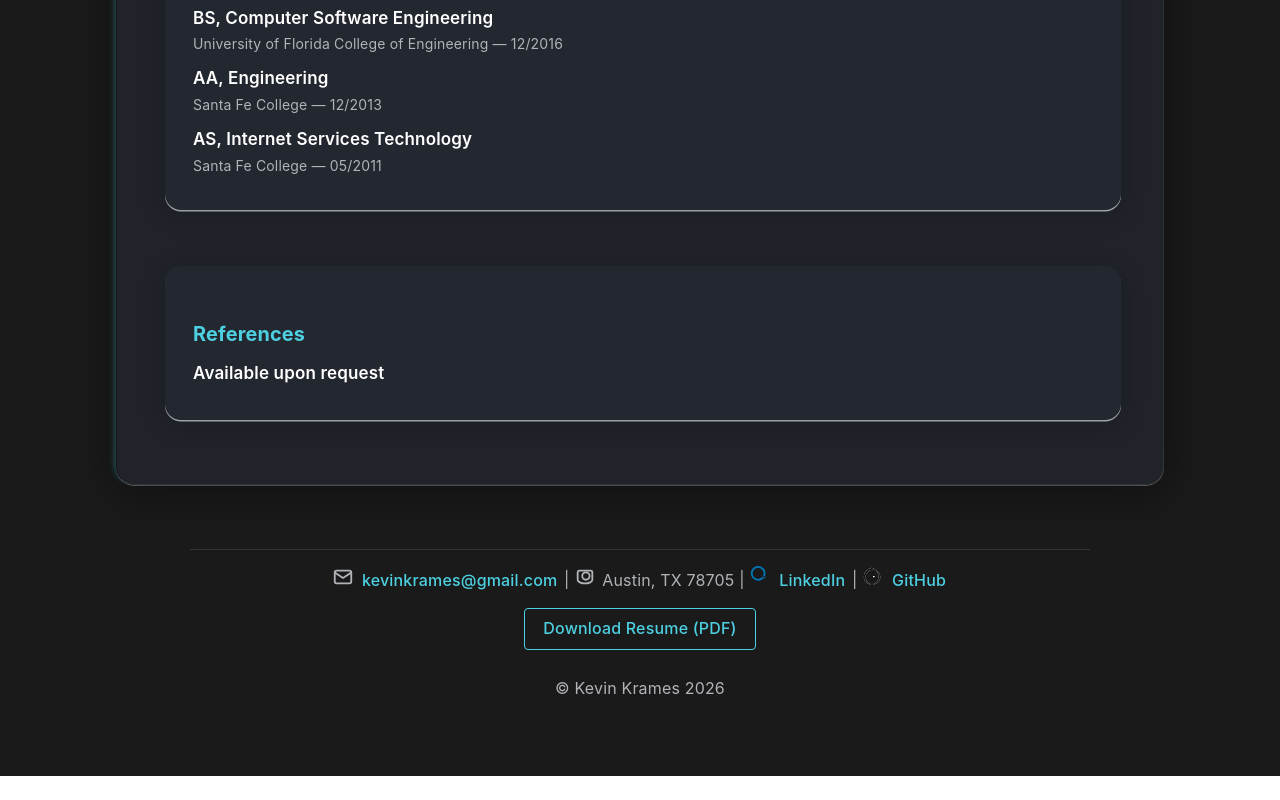
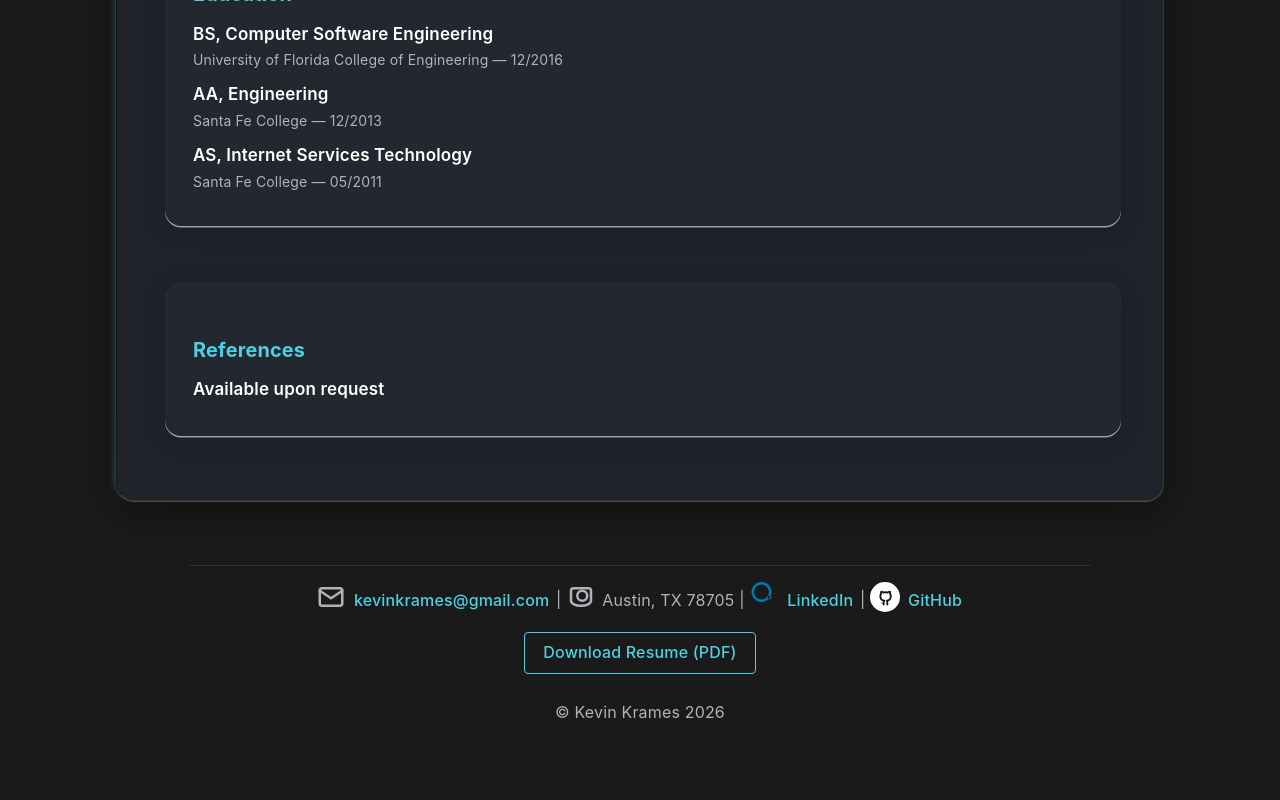
Before and after one commit to KevinKrames/KevinKrames, a React (Vite) app: page / in a window 1280 px wide. Shown: the part 2749-3549 px from the top of the page. Before the commit the page ends 3525 px from the top, so only its background shows below. Built offline with nearby package versions, Linux system fonts and the light colour scheme.

Commit message:
Update App.jsx

```diff
--- a/src/App.jsx
+++ b/src/App.jsx
@@ -119,25 +119,25 @@ function PanelRoutes() {
                     <div className="contact-list">
                     <span>
                       <span style={{verticalAlign: 'middle', marginRight: '6px'}}>
-                        <svg width="22" height="22" viewBox="0 0 24 24" fill="none" stroke="currentColor" strokeWidth="2" strokeLinecap="round" strokeLinejoin="round"><rect x="3" y="5" width="18" height="14" rx="2"/><polyline points="3 7 12 13 21 7"/></svg>
+                        <svg width="30" height="30" viewBox="0 0 24 24" fill="none" stroke="currentColor" strokeWidth="2" strokeLinecap="round" strokeLinejoin="round"><rect x="3" y="5" width="18" height="14" rx="2"/><polyline points="3 7 12 13 21 7"/></svg>
                       </span>
                       Email: <a href={`mailto:${data.contact.email}`}>{data.contact.email}</a>
                     </span>
                     <span>
                       <span style={{verticalAlign: 'middle', marginRight: '6px'}}>
-                        <svg width="22" height="22" viewBox="0 0 24 24" fill="none" stroke="currentColor" strokeWidth="2" strokeLinecap="round" strokeLinejoin="round"><path d="M17 11a4 4 0 1 1-8 0 4 4 0 0 1 8 0z"/><path d="M12 19c-4.418 0-8-1.79-8-4V7a2 2 0 0 1 2-2h12a2 2 0 0 1 2 2v8c0 2.21-3.582 4-8 4z"/></svg>
+                        <svg width="30" height="30" viewBox="0 0 24 24" fill="none" stroke="currentColor" strokeWidth="2" strokeLinecap="round" strokeLinejoin="round"><path d="M17 11a4 4 0 1 1-8 0 4 4 0 0 1 8 0z"/><path d="M12 19c-4.418 0-8-1.79-8-4V7a2 2 0 0 1 2-2h12a2 2 0 0 1 2 2v8c0 2.21-3.582 4-8 4z"/></svg>
                       </span>
                       Location: {data.contact.location}
                     </span>
                     <span>
                       <span style={{verticalAlign: 'middle', marginRight: '6px'}}>
-                        <svg width="22" height="22" viewBox="0 0 24 24" fill="none" xmlns="http://www.w3.org/2000/svg"><path d="M16 8a6 6 0 0 0-12 0c0 3.31 2.69 6 6 6s6-2.69 6-6zm-6 8c-4.41 0-8-3.59-8-8s3.59-8 8-8 8 3.59 8 8-3.59 8-8 8zm6.5-2.5c.83 0 1.5-.67 1.5-1.5S17.33 11 16.5 11 15 11.67 15 12.5s.67 1.5 1.5 1.5z" fill="#0077B5"/></svg>
+                        <svg width="30" height="30" viewBox="0 0 24 24" fill="none" xmlns="http://www.w3.org/2000/svg"><path d="M16 8a6 6 0 0 0-12 0c0 3.31 2.69 6 6 6s6-2.69 6-6zm-6 8c-4.41 0-8-3.59-8-8s3.59-8 8-8 8 3.59 8 8-3.59 8-8 8zm6.5-2.5c.83 0 1.5-.67 1.5-1.5S17.33 11 16.5 11 15 11.67 15 12.5s.67 1.5 1.5 1.5z" fill="#0077B5"/></svg>
                       </span>
                       LinkedIn: <a href={`https://${data.contact.linkedin}`} target="_blank" rel="noopener noreferrer">{data.contact.linkedin}</a>
                     </span>
                     <span>
                       <span style={{verticalAlign: 'middle', marginRight: '6px'}}>
-                        <svg width="22" height="22" viewBox="0 0 24 24" fill="none" xmlns="http://www.w3.org/2000/svg"><path d="M12 2C6.48 2 2 6.48 2 12c0 4.41 3.59 8 8 8s8-3.59 8-8c0-5.52-4.48-10-8-10zm0 18c-4.41 0-8-3.59-8-8s3.59-8 8-8 8 3.59 8 8-3.59 8-8 8zm-1-13h2v2h-2zm1 2c-1.1 0-2 .9-2 2v6h2v-6h2v6h2v-6c0-1.1-.9-2-2-2z" fill="#181717"/></svg>
+                        <svg width="30" height="30" viewBox="0 0 24 24" fill="none" xmlns="http://www.w3.org/2000/svg"><path d="M12 2C6.48 2 2 6.48 2 12c0 4.41 3.59 8 8 8s8-3.59 8-8c0-5.52-4.48-10-8-10zm0 18c-4.41 0-8-3.59-8-8s3.59-8 8-8 8 3.59 8 8-3.59 8-8 8zm-1-13h2v2h-2zm1 2c-1.1 0-2 .9-2 2v6h2v-6h2v6h2v-6c0-1.1-.9-2-2-2z" fill="#181717"/></svg>
                       </span>
                       GitHub: <a href={`https://${data.contact.github}`} target="_blank" rel="noopener noreferrer">{data.contact.github}</a>
                     </span>
@@ -336,30 +336,31 @@ function App() {
         <div className="footer-contact">
           <span>
             <span style={{verticalAlign: 'middle', marginRight: '6px'}}>
-              <svg width="22" height="22" viewBox="0 0 24 24" fill="none" stroke="currentColor" strokeWidth="2" strokeLinecap="round" strokeLinejoin="round"><rect x="3" y="5" width="18" height="14" rx="2"/><polyline points="3 7 12 13 21 7"/></svg>
+              <svg width="30" height="30" viewBox="0 0 24 24" fill="none" stroke="currentColor" strokeWidth="2" strokeLinecap="round" strokeLinejoin="round"><rect x="3" y="5" width="18" height="14" rx="2"/><polyline points="3 7 12 13 21 7"/></svg>
             </span>
             <a href="mailto:kevinkrames@gmail.com">kevinkrames@gmail.com</a>
           </span>
           <span> | </span>
           <span>
             <span style={{verticalAlign: 'middle', marginRight: '6px'}}>
-              <svg width="22" height="22" viewBox="0 0 24 24" fill="none" stroke="currentColor" strokeWidth="2" strokeLinecap="round" strokeLinejoin="round"><path d="M17 11a4 4 0 1 1-8 0 4 4 0 0 1 8 0z"/><path d="M12 19c-4.418 0-8-1.79-8-4V7a2 2 0 0 1 2-2h12a2 2 0 0 1 2 2v8c0 2.21-3.582 4-8 4z"/></svg>
+              <svg width="30" height="30" viewBox="0 0 24 24" fill="none" stroke="currentColor" strokeWidth="2" strokeLinecap="round" strokeLinejoin="round"><path d="M17 11a4 4 0 1 1-8 0 4 4 0 0 1 8 0z"/><path d="M12 19c-4.418 0-8-1.79-8-4V7a2 2 0 0 1 2-2h12a2 2 0 0 1 2 2v8c0 2.21-3.582 4-8 4z"/></svg>
             </span>
             Austin, TX 78705
           </span>
           <span> | </span>
           <span>
             <span style={{verticalAlign: 'middle', marginRight: '6px'}}>
-              <svg width="22" height="22" viewBox="0 0 24 24" fill="none" xmlns="http://www.w3.org/2000/svg"><path d="M16 8a6 6 0 0 0-12 0c0 3.31 2.69 6 6 6s6-2.69 6-6zm-6 8c-4.41 0-8-3.59-8-8s3.59-8 8-8 8 3.59 8 8-3.59 8-8 8zm6.5-2.5c.83 0 1.5-.67 1.5-1.5S17.33 11 16.5 11 15 11.67 15 12.5s.67 1.5 1.5 1.5z" fill="#0077B5"/></svg>
+              <svg width="30" height="30" viewBox="0 0 24 24" fill="none" xmlns="http://www.w3.org/2000/svg"><path d="M16 8a6 6 0 0 0-12 0c0 3.31 2.69 6 6 6s6-2.69 6-6zm-6 8c-4.41 0-8-3.59-8-8s3.59-8 8-8 8 3.59 8 8-3.59 8-8 8zm6.5-2.5c.83 0 1.5-.67 1.5-1.5S17.33 11 16.5 11 15 11.67 15 12.5s.67 1.5 1.5 1.5z" fill="#0077B5"/></svg>
             </span>
             <a href="https://www.linkedin.com/in/kevin-k-252189133/" target="_blank" rel="noopener noreferrer">LinkedIn</a>
           </span>
           <span> | </span>
           <span>
             <span style={{verticalAlign: 'middle', marginRight: '6px'}}>
-              <svg width="22" height="22" viewBox="0 0 24 24" fill="none" xmlns="http://www.w3.org/2000/svg">
-                <path d="M12 2C6.48 2 2 6.48 2 12c0 4.41 3.59 8 8 8s8-3.59 8-8c0-5.52-4.48-10-8-10zm0 18c-4.41 0-8-3.59-8-8s3.59-8 8-8 8 3.59 8 8-3.59 8-8 8zm1.07-7.75c-.15.03-.32.05-.5.05-.18 0-.35-.02-.5-.05-.15-.03-.29-.09-.41-.17-.12-.08-.23-.18-.32-.29-.09-.11-.16-.24-.21-.38-.05-.14-.08-.29-.08-.45 0-.16.03-.31.08-.45.05-.14.12-.27.21-.38.09-.11.2-.21.32-.29.12-.08.26-.14.41-.17.15-.03.32-.05.5-.05.18 0 .35.02.5.05.15.03.29.09.41.17.12.08.23.18.32.29.09.11.16.24.21.38.05.14.08.29.08.45 0 .16-.03.31-.08.45-.05.14-.12.27-.21.38-.09.11-.2.21-.32.29-.12.08-.26.14-.41.17z" fill="#fff"/>
-                <path d="M12 2C6.48 2 2 6.48 2 12c0 4.41 3.59 8 8 8s8-3.59 8-8c0-5.52-4.48-10-8-10zm0 18c-4.41 0-8-3.59-8-8s3.59-8 8-8 8 3.59 8 8-3.59 8-8 8zm-1-13h2v2h-2zm1 2c-1.1 0-2 .9-2 2v6h2v-6h2v6h2v-6c0-1.1-.9-2-2-2z" fill="#181717"/>
+              <svg width="30" height="30" viewBox="0 0 32 32" fill="none" xmlns="http://www.w3.org/2000/svg">
+                <circle cx="16" cy="16" r="16" fill="#fff"/>
+                <path d="M18.5 24v-2.5c0-.7-.2-1.2-.6-1.7 2.1-.2 4.3-1 4.3-4.7 0-1-.3-1.8-.9-2.5.1-.2.4-1.1-.1-2.3 0 0-.7-.2-2.3.9-.7-.2-1.5-.3-2.3-.3s-1.6.1-2.3.3c-1.6-1.1-2.3-.9-2.3-.9-.5 1.2-.2 2.1-.1 2.3-.6.7-.9 1.5-.9 2.5 0 3.7 2.2 4.5 4.3 4.7-.2.2-.4.5-.5.9-.2.4-.3.9-.3 1.4V24" stroke="#181717" strokeWidth="2" strokeLinecap="round" strokeLinejoin="round"/>
+                <path d="M12.5 22.5c-.1.2-.4.3-.7.2-.3-.1-.5-.4-.4-.6.1-.2.4-.3.7-.2.3.1.5.4.4.6zm1.5.3c-.1.2-.4.2-.7.1-.3-.1-.5-.3-.4-.5.1-.2.4-.2.7-.1.3.1.5.3.4.5zm1.5.2c0 .2-.2.4-.5.4-.3 0-.6-.2-.6-.4 0-.2.2-.4.5-.4.3 0 .6.2.6.4z" fill="#181717"/>
               </svg>
             </span>
             <a href="https://github.com/kevinkrames" target="_blank" rel="noopener noreferrer">GitHub</a>
```
